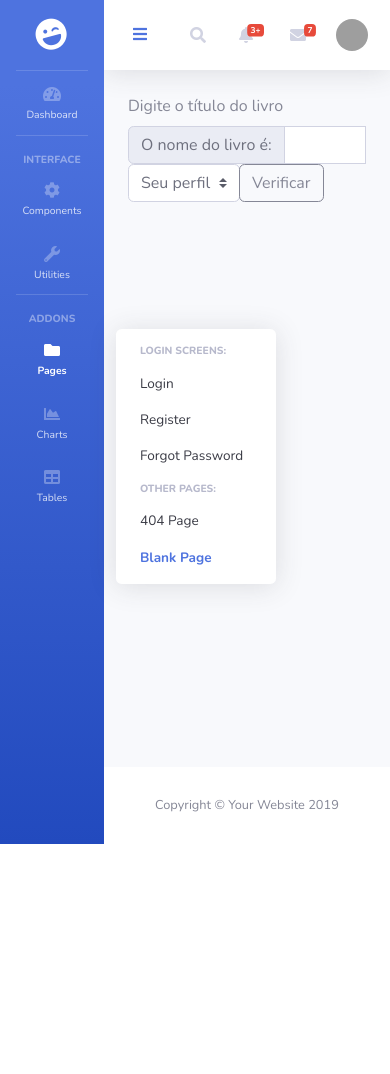
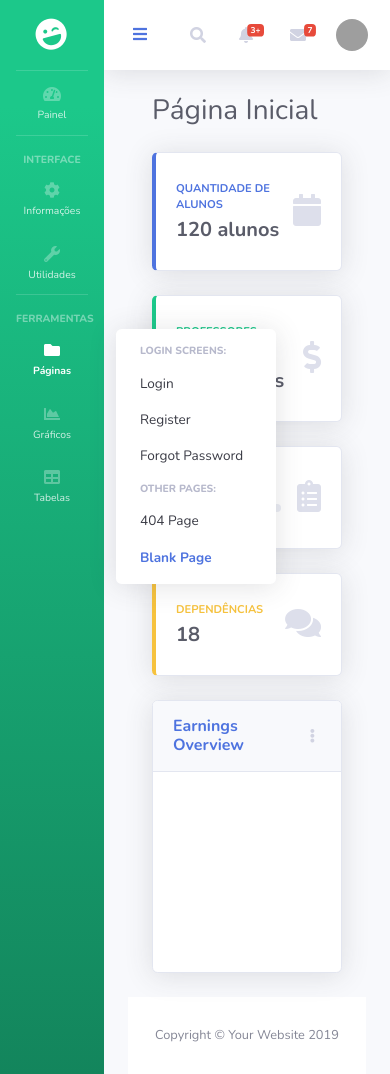
Before and after one commit to victeo/SGE-Eur-epdes-Barsanulfo, a PHP site: page / in a window 390 px wide. Before the commit the page ends 844 px from the top, so only its background shows below. Run offline with PHP 8.4, Linux system fonts and the light colour scheme; some libraries are stand-ins or nearby versions; grey boxes are pictures that could not be loaded.

Commit message:
Add files via upload

```diff
--- a/header.php
+++ b/header.php
@@ -9,7 +9,22 @@
   <meta name="description" content="">
   <meta name="author" content="">
 
-  <title><?php echo basename( $_SERVER['SCRIPT_NAME'] ); ?></title>
+  <title><?php
+  $pagina = basename( $_SERVER['SCRIPT_NAME'],'.php');
+  switch ($pagina) {
+    case 'index':
+      $titulo = 'Página Inicial';
+      break;
+
+    case 'login':
+    $titulo = 'Login';
+      break;
+  }
+
+
+  echo $titulo;?></title>
+
+
 
   <!-- Custom fonts for this template-->
   <link href="vendor/fontawesome-free/css/all.min.css" rel="stylesheet" type="text/css">
@@ -26,14 +41,14 @@
   <div id="wrapper">
 
     <!-- Sidebar -->
-    <ul class="navbar-nav bg-gradient-primary sidebar sidebar-dark accordion" id="accordionSidebar">
+    <ul class="navbar-nav bg-gradient-success sidebar sidebar-dark accordion" id="accordionSidebar">
 
       <!-- Sidebar - Brand -->
       <a class="sidebar-brand d-flex align-items-center justify-content-center" href="index.html">
         <div class="sidebar-brand-icon rotate-n-15">
           <i class="fas fa-laugh-wink"></i>
         </div>
-        <div class="sidebar-brand-text mx-3">SB Admin <sup>2</sup></div>
+        <div class="sidebar-brand-text mx-3">SGE<sup>EB</sup></div>
       </a>
 
       <!-- Divider -->
@@ -43,7 +58,7 @@
       <li class="nav-item">
         <a class="nav-link" href="index.html">
           <i class="fas fa-fw fa-tachometer-alt"></i>
-          <span>Dashboard</span></a>
+          <span>Painel</span></a>
       </li>
 
       <!-- Divider -->
@@ -58,13 +73,13 @@
       <li class="nav-item">
         <a class="nav-link collapsed" href="#" data-toggle="collapse" data-target="#collapseTwo" aria-expanded="true" aria-controls="collapseTwo">
           <i class="fas fa-fw fa-cog"></i>
-          <span>Components</span>
+          <span>Informações</span>
         </a>
         <div id="collapseTwo" class="collapse" aria-labelledby="headingTwo" data-parent="#accordionSidebar">
           <div class="bg-white py-2 collapse-inner rounded">
-            <h6 class="collapse-header">Custom Components:</h6>
-            <a class="collapse-item" href="buttons.html">Buttons</a>
-            <a class="collapse-item" href="cards.html">Cards</a>
+            <h6 class="collapse-header">Informações básicas:</h6>
+            <a class="collapse-item" href="buttons.html">Cálculos</a>
+            <a class="collapse-item" href="cards.html">Tutorial</a>
           </div>
         </div>
       </li>
@@ -73,15 +88,15 @@
       <li class="nav-item">
         <a class="nav-link collapsed" href="#" data-toggle="collapse" data-target="#collapseUtilities" aria-expanded="true" aria-controls="collapseUtilities">
           <i class="fas fa-fw fa-wrench"></i>
-          <span>Utilities</span>
+          <span>Utilidades</span>
         </a>
         <div id="collapseUtilities" class="collapse" aria-labelledby="headingUtilities" data-parent="#accordionSidebar">
           <div class="bg-white py-2 collapse-inner rounded">
-            <h6 class="collapse-header">Custom Utilities:</h6>
-            <a class="collapse-item" href="utilities-color.html">Colors</a>
-            <a class="collapse-item" href="utilities-border.html">Borders</a>
-            <a class="collapse-item" href="utilities-animation.html">Animations</a>
-            <a class="collapse-item" href="utilities-other.html">Other</a>
+            <h6 class="collapse-header">Ferramentas:</h6>
+            <a class="collapse-item" href="utilities-color.html">Cadastramento</a>
+            <a class="collapse-item" href="utilities-border.html">Lista de Alunos</a>
+            <a class="collapse-item" href="utilities-animation.html">Professores</a>
+            <a class="collapse-item" href="utilities-other.html">Lançamento de nota</a>
           </div>
         </div>
       </li>
@@ -91,20 +106,20 @@
 
       <!-- Heading -->
       <div class="sidebar-heading">
-        Addons
+        Ferramentas
       </div>
 
       <!-- Nav Item - Pages Collapse Menu -->
       <li class="nav-item active">
         <a class="nav-link" href="#" data-toggle="collapse" data-target="#collapsePages" aria-expanded="true" aria-controls="collapsePages">
           <i class="fas fa-fw fa-folder"></i>
-          <span>Pages</span>
+          <span>Páginas</span>
         </a>
         <div id="collapsePages" class="collapse show" aria-labelledby="headingPages" data-parent="#accordionSidebar">
           <div class="bg-white py-2 collapse-inner rounded">
             <h6 class="collapse-header">Login Screens:</h6>
-            <a class="collapse-item" href="login.html">Login</a>
-            <a class="collapse-item" href="register.html">Register</a>
+            <a class="collapse-item" href="login.php">Login</a>
+            <a class="collapse-item" href="register.php">Register</a>
             <a class="collapse-item" href="forgot-password.html">Forgot Password</a>
             <div class="collapse-divider"></div>
             <h6 class="collapse-header">Other Pages:</h6>
@@ -118,14 +133,14 @@
       <li class="nav-item">
         <a class="nav-link" href="charts.html">
           <i class="fas fa-fw fa-chart-area"></i>
-          <span>Charts</span></a>
+          <span>Gráficos</span></a>
       </li>
 
       <!-- Nav Item - Tables -->
       <li class="nav-item">
         <a class="nav-link" href="tables.html">
           <i class="fas fa-fw fa-table"></i>
-          <span>Tables</span></a>
+          <span>Tabelas</span></a>
       </li>
 
       <!-- Divider -->
@@ -145,7 +160,7 @@
       <!-- Main Content -->
       <div id="content">
 
-        <!-- Topbar -->
+        <!-- Começo do cabeçalho -->
         <nav class="navbar navbar-expand navbar-light bg-white topbar mb-4 static-top shadow">
 
           <!-- Sidebar Toggle (Topbar) -->
@@ -156,9 +171,9 @@
           <!-- Topbar Search -->
           <form class="d-none d-sm-inline-block form-inline mr-auto ml-md-3 my-2 my-md-0 mw-100 navbar-search">
             <div class="input-group">
-              <input type="text" class="form-control bg-light border-0 small" placeholder="Search for..." aria-label="Search" aria-describedby="basic-addon2">
+              <input type="text" class="form-control bg-light border-0 small" placeholder="Faça sua busca" aria-label="Search" aria-describedby="basic-addon2">
               <div class="input-group-append">
-                <button class="btn btn-primary" type="button">
+                <button class="btn btn-success" type="button">
                   <i class="fas fa-search fa-sm"></i>
                 </button>
               </div>
@@ -179,7 +194,7 @@
                   <div class="input-group">
                     <input type="text" class="form-control bg-light border-0 small" placeholder="Search for..." aria-label="Search" aria-describedby="basic-addon2">
                     <div class="input-group-append">
-                      <button class="btn btn-primary" type="button">
+                      <button class="btn btn-success" type="button">
                         <i class="fas fa-search fa-sm"></i>
                       </button>
                     </div>
@@ -202,7 +217,7 @@
                 </h6>
                 <a class="dropdown-item d-flex align-items-center" href="#">
                   <div class="mr-3">
-                    <div class="icon-circle bg-primary">
+                    <div class="icon-circle bg-success">
                       <i class="fas fa-file-alt text-white"></i>
                     </div>
                   </div>
--- a/index.php
+++ b/index.php
@@ -1,87 +1,129 @@
 <?php
 include 'header.php';
  ?>
-<div class="">
-	<form method="POST" action=""/>
-		<label for="basic-url">Digite o título do livro</label>
-		<div class="input-group mb-3">
-			<div class="input-group-prepend">
-		    <span class="input-group-text" id="basic-addon3">O nome do livro é: </span>
-		  	</div>
-		  	<input type="text" name="livro" class="form-control" id="basic-url" aria-describedby="basic-addon3"/>
-		  	<div class="input-group-prepend">
-				<select name="perfil" class="custom-select">
-					<option value="0">Seu perfil</option>
-					<option value="1">Professor</option>
-					<option value="2">Aluno</option>
-				</select>
-			</div>
-			<input type="submit" name="botao" value="Verificar" class="btn btn-outline-secondary"/>
-		</div>
 
-	</form>
-<!-- Caixa de avisos-->
+<!-- Começo do conteúdo da página -->
+        <div class="container-fluid">
 
- <?php
+          <!-- Page Heading -->
+          <div class="d-sm-flex align-items-center justify-content-between mb-4">
+            <h1 class="h3 mb-0 text-gray-800">Página Inicial</h1>
+            <a href="#" class="d-none d-sm-inline-block btn btn-sm btn-primary shadow-sm"><i class="fas fa-download fa-sm text-white-50"></i> Baixar relatórios</a>
+          </div>
 
-#lista dos dados armazenados no banco de dados
-	#livros
-	$livrosbd = array(
-				array('Titulo' => 'A morte dos que não foram' , 'Tipo' => 'Drama', 'status' => 'Indisponíve' ),
-				array('Titulo' => 'Joãozinho sem pé' , 'Tipo' => 'Mistério', 'status' => 'Disponíve' ),
-				);
-	#usuários
-	$usuarios = array(
-				array('Nome' => 'Alfredo' , 'Tipo' => 'Professor' ),
-				array('Nome' => 'Ricardo' , 'Tipo' => 'Aluno'),
-				);
-if (isset($_POST['botao'])) {
-	$livro = $_POST['livro'];
+          <!-- Content Row -->
+          <div class="row">
 
-	if(is_string($livro)){
-		buscar1($livro, $livrosbd);
-	}
+            <!-- Quantidade de alunos -->
+            <div class="col-xl-3 col-md-6 mb-4">
+              <div class="card border-left-primary shadow h-100 py-2">
+                <div class="card-body">
+                  <div class="row no-gutters align-items-center">
+                    <div class="col mr-2">
+                      <div class="text-xs font-weight-bold text-primary text-uppercase mb-1">Quantidade de Alunos</div>
+                      <div class="h5 mb-0 font-weight-bold text-gray-800">120 alunos</div>
+                    </div>
+                    <div class="col-auto">
+                      <i class="fas fa-calendar fa-2x text-gray-300"></i>
+                    </div>
+                  </div>
+                </div>
+              </div>
+            </div>
 
+<!-- Earnings (Monthly) Card Example -->
+            <div class="col-xl-3 col-md-6 mb-4">
+              <div class="card border-left-success shadow h-100 py-2">
+                <div class="card-body">
+                  <div class="row no-gutters align-items-center">
+                    <div class="col mr-2">
+                      <div class="text-xs font-weight-bold text-success text-uppercase mb-1">Professores</div>
+                      <div class="h5 mb-0 font-weight-bold text-gray-800">12 professores</div>
+                    </div>
+                    <div class="col-auto">
+                      <i class="fas fa-dollar-sign fa-2x text-gray-300"></i>
+                    </div>
+                  </div>
+                </div>
+              </div>
+            </div>
 
-}
-?>
-<?php
+            <!-- Earnings (Monthly) Card Example -->
+            <div class="col-xl-3 col-md-6 mb-4">
+              <div class="card border-left-info shadow h-100 py-2">
+                <div class="card-body">
+                  <div class="row no-gutters align-items-center">
+                    <div class="col mr-2">
+                      <div class="text-xs font-weight-bold text-info text-uppercase mb-1">Tasks</div>
+                      <div class="row no-gutters align-items-center">
+                        <div class="col-auto">
+                          <div class="h5 mb-0 mr-3 font-weight-bold text-gray-800">50%</div>
+                        </div>
+                        <div class="col">
+                          <div class="progress progress-sm mr-2">
+                            <div class="progress-bar bg-info" role="progressbar" style="width: 50%" aria-valuenow="50" aria-valuemin="0" aria-valuemax="100"></div>
+                          </div>
+                        </div>
+                      </div>
+                    </div>
+                    <div class="col-auto">
+                      <i class="fas fa-clipboard-list fa-2x text-gray-300"></i>
+                    </div>
+                  </div>
+                </div>
+              </div>
+            </div>
 
+            <!-- Pending Requests Card Example -->
+            <div class="col-xl-3 col-md-6 mb-4">
+              <div class="card border-left-warning shadow h-100 py-2">
+                <div class="card-body">
+                  <div class="row no-gutters align-items-center">
+                    <div class="col mr-2">
+                      <div class="text-xs font-weight-bold text-warning text-uppercase mb-1">Dependências</div>
+                      <div class="h5 mb-0 font-weight-bold text-gray-800">18</div>
+                    </div>
+                    <div class="col-auto">
+                      <i class="fas fa-comments fa-2x text-gray-300"></i>
+                    </div>
+                  </div>
+                </div>
+              </div>
+            </div>
+          </div>
 
-#funções
-function buscar1($livro, $livrosbd){
-	$busca = array_search($livro, array_column($livrosbd,'Titulo'));
-	$situacao = $livrosbd[$busca]['status'];
+          <!-- Content Row -->
 
+<div class="row">
 
+            <!-- Area Chart -->
+            <div class="col-xl-8 col-lg-7">
+              <div class="card shadow mb-4">
+                <!-- Card Header - Dropdown -->
+                <div class="card-header py-3 d-flex flex-row align-items-center justify-content-between">
+                  <h6 class="m-0 font-weight-bold text-primary">Earnings Overview</h6>
+                  <div class="dropdown no-arrow">
+                    <a class="dropdown-toggle" href="#" role="button" id="dropdownMenuLink" data-toggle="dropdown" aria-haspopup="true" aria-expanded="false">
+                      <i class="fas fa-ellipsis-v fa-sm fa-fw text-gray-400"></i>
+                    </a>
+                    <div class="dropdown-menu dropdown-menu-right shadow animated--fade-in" aria-labelledby="dropdownMenuLink">
+                      <div class="dropdown-header">Dropdown Header:</div>
+                      <a class="dropdown-item" href="#">Action</a>
+                      <a class="dropdown-item" href="#">Another action</a>
+                      <div class="dropdown-divider"></div>
+                      <a class="dropdown-item" href="#">Something else here</a>
+                    </div>
+                  </div>
+                </div>
+                <!-- Card Body -->
+                <div class="card-body">
+                  <div class="chart-area">
+                    <canvas id="myAreaChart"></canvas>
+                  </div>
+                </div>
+              </div>
+            </div>
 
-	?>
-
-	<div class="alert alert-success" role="alert">
-		  <h4 class="alert-heading">Disponível para empréstimo</h4>
-		  <p>O Livro <?php echo $livro?> está disponível para empréstimo.</p>
-		  <hr>
-		  <p class="mb-0">Você está fazendo o empréstimo no dia <b><?php echo date('d/m/y') ;?></b>. Você tem a té a data para entregar o livro<?php
-		  		$data = date('d/m/y');
-			    $data = DateTime::createFromFormat('d/m/Y', $data);
-			    $data->add(new DateInterval('P3D')); // 2 dias
-			    echo $data->format('d/m/Y');
-
-
-		   ?></p>
-	</div>
-
-
-	<?php echo $situacao;
-
-};
-
-
-
-
-?>
-
-</div>
 
 <?php
 include 'footer.php';
```
Also changed, not shown: login.php (added, +11 -0 lines), register.php (added, +95 -0 lines), README.md.
